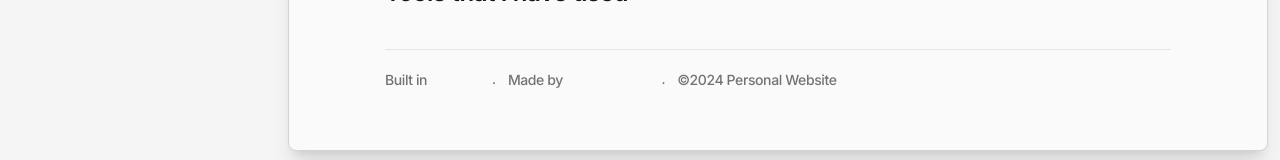
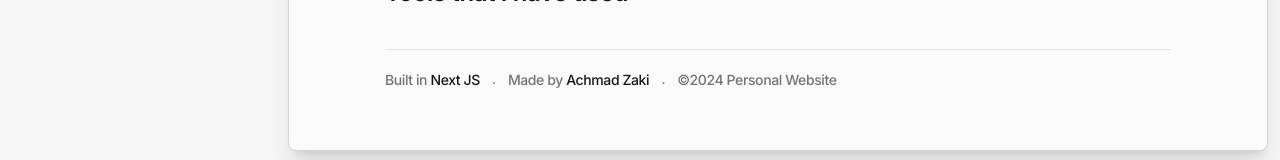
Before and after one commit to achmad-zaki/portfolio, a Next.js app: page / in a window 1280 px wide. Shown: the part 864-1024 px from the top of the page. Built offline with nearby package versions, Linux system fonts and the light colour scheme.

Commit message:
fix: footer link

```diff
--- a/src/components/Footer.tsx
+++ b/src/components/Footer.tsx
@@ -5,11 +5,11 @@ const Footer = () => {
     return (
         <div className='border-t mt-10 pt-5'>
             <div className='flex flex-wrap gap-x-3'>
-                <p className='text-sm dark:text-neutral-500 text-neutral-500 font-medium'>Built in <Link href="https://nextjs.org/" className='text-foreground dark:hover:text-neutral-400 transition-smooth'>Next JS</Link></p>
+                <p className='text-sm dark:text-neutral-500 text-neutral-500 font-medium'>Built in <Link href="https://nextjs.org/" className='text-text dark:hover:text-neutral-400 transition-smooth'>Next JS</Link></p>
                 <p className='dark:text-neutral-500 text-neutral-500'>&#903;</p>
-                <p className='text-sm dark:text-neutral-500 text-neutral-500 font-medium'>Made by <Link href="/" className='text-foreground dark:hover:text-neutral-400 transition-smooth'>Achmad Zaki</Link></p>
+                <p className='text-sm dark:text-neutral-500 text-neutral-500 font-medium'>Made by <Link href="/" className='text-text dark:hover:text-neutral-400 transition-smooth'>Achmad Zaki</Link></p>
                 <p className='dark:text-neutral-500 text-neutral-500'>&#903;</p>
-                <p className='text-sm dark:text-neutral-500 text-neutral-500 font-medium'>&copy;2024 Personal Website</p>
+                <p className='text-sm dark:text-neutral-500 text-neutral-500 font-medium'>&copy;{new Date().getFullYear()} Personal Website</p>
             </div>
         </div>
     )
```
